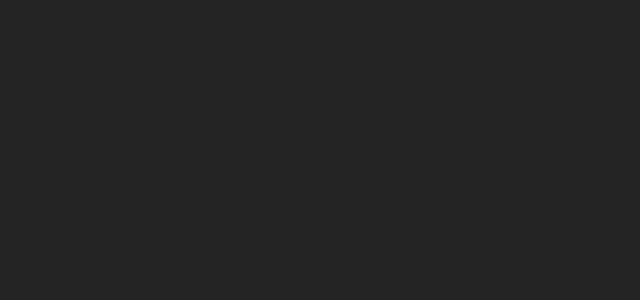
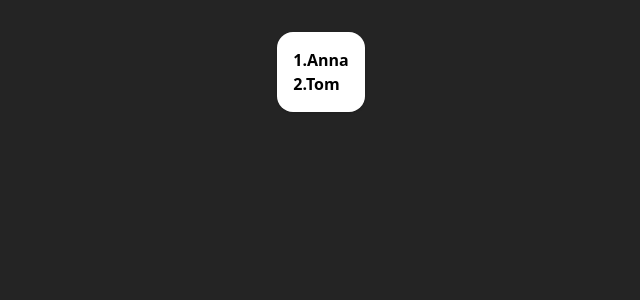
Before and after one commit to niclasborrmannsyntax/advanced-react, a React (Vite) app: page /high-order-components in a window 1280 px wide. Before the commit this address had no page. Shown: the top 300 px of the page, without its empty margins (319-959 px from the left). Built offline with nearby package versions, Linux system fonts and the light colour scheme.

Commit message:
patterns

```diff
--- a/src/App.tsx
+++ b/src/App.tsx
@@ -2,6 +2,7 @@
 import ReducerPage from "./reducer/ReducerPage";
 import CallbackPage from "./callback/CallbackPage";
 import CallbackPageAdvanced from "./callback/CallbackPageAdvanced";
+import HighOrderComponentPage from "./patterns/HighOrderComponentPage";
 
 function Home() {
   return (
@@ -30,6 +31,12 @@
           >
             Go to Advanced Callback Demo
           </Link>
+          <Link
+            to="/high-order-components"
+            className="text-blue-600 hover:underline font-medium"
+          >
+            Go to High-Order Components Demo
+          </Link>
         </div>
       </div>
     </div>
@@ -43,6 +50,10 @@
       <Route path="/reducer" element={<ReducerPage />} />
       <Route path="/callback" element={<CallbackPage />} />
       <Route path="/callback-advanced" element={<CallbackPageAdvanced />} />
+      <Route
+        path="/high-order-components"
+        element={<HighOrderComponentPage />}
+      />
     </Routes>
   );
 }
--- a/src/callback/SortedList.tsx
+++ b/src/callback/SortedList.tsx
@@ -1,4 +1,8 @@
 import { useMemo, useState } from "react";
+
+function getRandomInt(max: number) {
+  return Math.floor(Math.random() * max);
+}
 
 export default function SortedList() {
   const [items, setItems] = useState(["apple", "banana", "cherry", "date"]);
@@ -54,9 +58,9 @@
       </button> */}
       <button
         className="mt-4 px-4 py-2 bg-blue-600 text-white rounded-full"
-        onClick={() => setNumbers((prev) => [...prev, 7])}
+        onClick={() => setNumbers((prev) => [...prev, getRandomInt(10)])}
       >
-        Add 7
+        Add Random
       </button>
       <button
         className="mt-4 px-4 py-2 bg-blue-600 text-white rounded-full"
--- /dev/null
+++ b/src/patterns/HighOrderComponentPage.tsx
@@ -0,0 +1,41 @@
+import { useEffect, useState } from "react";
+import BasicUserList from "./components/BasicUserList";
+import withLoading from "./hocs/withLoading";
+import withEnhancements from "./hocs/withEnhancements";
+import MouseTracker from "./components/MouseTracker";
+import { useMouse } from "./hooks/useMouse";
+import withLogging from "./hocs/withLogging";
+
+const UserList = withLogging(withLoading(BasicUserList));
+// const UserListEnhanced = withEnhancements(BasicUserList);
+
+export default function App() {
+  const users: { id: number; name: string }[] = [
+    { id: 1, name: "Anna" },
+    { id: 2, name: "Tom" },
+  ];
+
+  const [isLoading, setIsLoading] = useState(true);
+  // const { x, y } = useMouse();
+
+  useEffect(() => {
+    setTimeout(() => {
+      setIsLoading(false);
+    }, 300);
+  }, []);
+
+  return (
+    <div className="min-h-screen w-screen p-8 flex flex-col gap-4 items-center justify-start">
+      <UserList isLoading={isLoading} users={users} />
+      {/* <UserListEnhanced isLoading={isLoading} users={users} />
+      <MouseTracker
+        render={({ x, y }: { x: number; y: number }) => (
+          <div>
+            Mausposition: {x} / {y}
+          </div>
+        )}
+      />
+      Mausposition aus Hook: {x} / {y} */}
+    </div>
+  );
+}
--- /dev/null
+++ b/src/patterns/components/BasicUserList.tsx
@@ -0,0 +1,15 @@
+export default function BasicUserList({
+  users,
+}: {
+  users: { id: number; name: string }[];
+}) {
+  return (
+    <ul className="bg-white max-w-sm rounded-2xl shadow p-4 text-black font-bold">
+      {users.map((u) => (
+        <li key={u.id}>
+          {u.id}.{u.name}
+        </li>
+      ))}
+    </ul>
+  );
+}
--- /dev/null
+++ b/src/patterns/components/MouseTracker.tsx
@@ -0,0 +1,18 @@
+import { useState, useEffect } from "react";
+
+function MouseTracker({ render }: any) {
+  const [pos, setPos] = useState({ x: 0, y: 0 });
+
+  useEffect(() => {
+    function handleMouseMove(e: MouseEvent) {
+      setPos({ x: e.clientX, y: e.clientY });
+    }
+
+    window.addEventListener("mousemove", handleMouseMove);
+    return () => window.removeEventListener("mousemove", handleMouseMove);
+  }, []);
+
+  return render(pos);
+}
+
+export default MouseTracker;
--- /dev/null
+++ b/src/patterns/hocs/withEnhancements.tsx
@@ -0,0 +1,7 @@
+import { compose } from "../utils/compose";
+import withLoading from "./withLoading";
+import withLogging from "./withLogging";
+
+const withEnhancements = compose(withLogging, withLoading);
+
+export default withEnhancements;
--- /dev/null
+++ b/src/patterns/hocs/withLoading.tsx
@@ -0,0 +1,16 @@
+import React from "react";
+
+function withLoading(Component: React.ComponentType<any>) {
+  return ({ isLoading, ...props }: { isLoading: boolean } & any) => {
+    if (isLoading) {
+      return (
+        <div className="bg-white/20 rounded-2xl p-4 text-center font-bold max-w-sm">
+          Lädt...
+        </div>
+      );
+    }
+    return <Component {...props} />;
+  };
+}
+
+export default withLoading;
--- /dev/null
+++ b/src/patterns/hocs/withLogging.tsx
@@ -0,0 +1,10 @@
+import React from "react";
+
+function withLogging(Component: React.ComponentType<any>) {
+  return ({ ...props }: any) => {
+    console.log("Component rendered with props:", props);
+    return <Component {...props} />;
+  };
+}
+
+export default withLogging;
--- /dev/null
+++ b/src/patterns/hooks/useMouse.ts
@@ -0,0 +1,14 @@
+import { useState, useEffect } from "react";
+
+export function useMouse() {
+  const [pos, setPos] = useState({ x: 0, y: 0 });
+
+  useEffect(() => {
+    const handle = (e: MouseEvent) => setPos({ x: e.clientX, y: e.clientY });
+
+    window.addEventListener("mousemove", handle);
+    return () => window.removeEventListener("mousemove", handle);
+  }, []);
+
+  return pos;
+}
--- /dev/null
+++ b/src/patterns/utils/compose.ts
@@ -0,0 +1,4 @@
+export const compose =
+  (...hocs: any[]) =>
+  (WrappedComponent: any) =>
+    hocs.reduceRight((acc, hoc) => hoc(acc), WrappedComponent);
```
